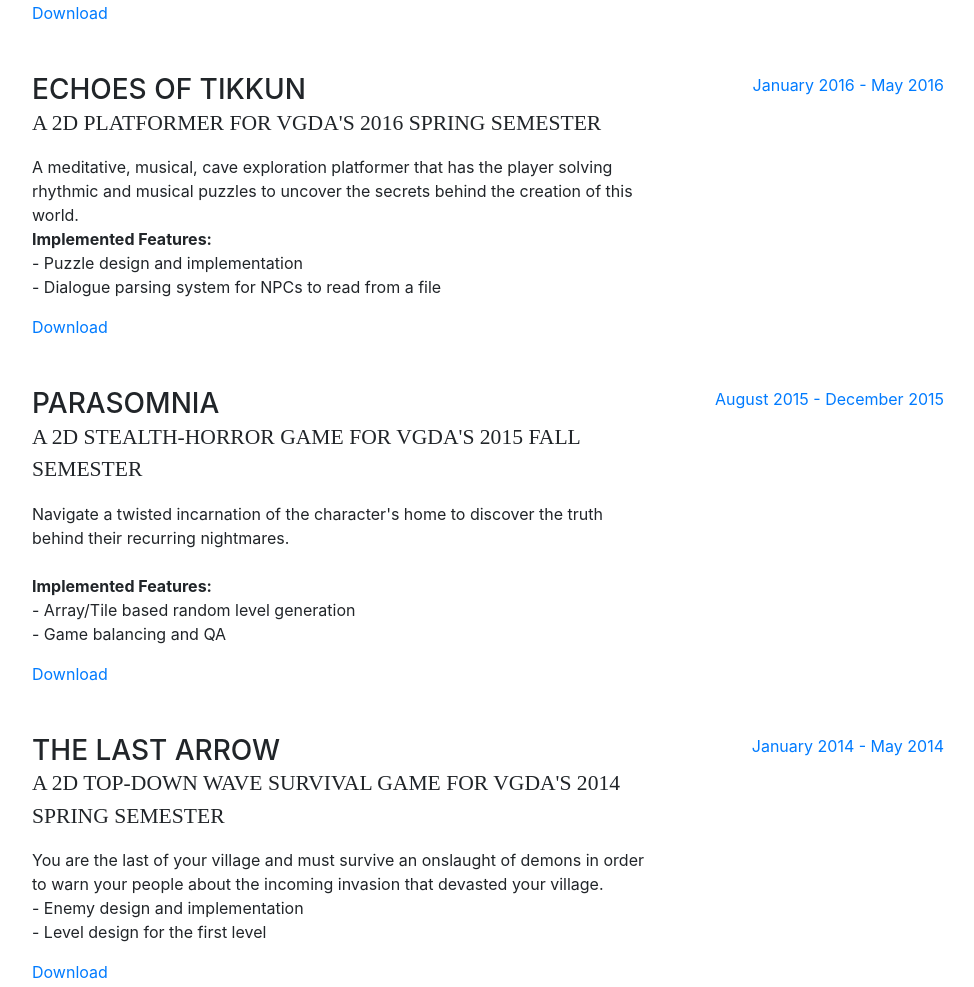
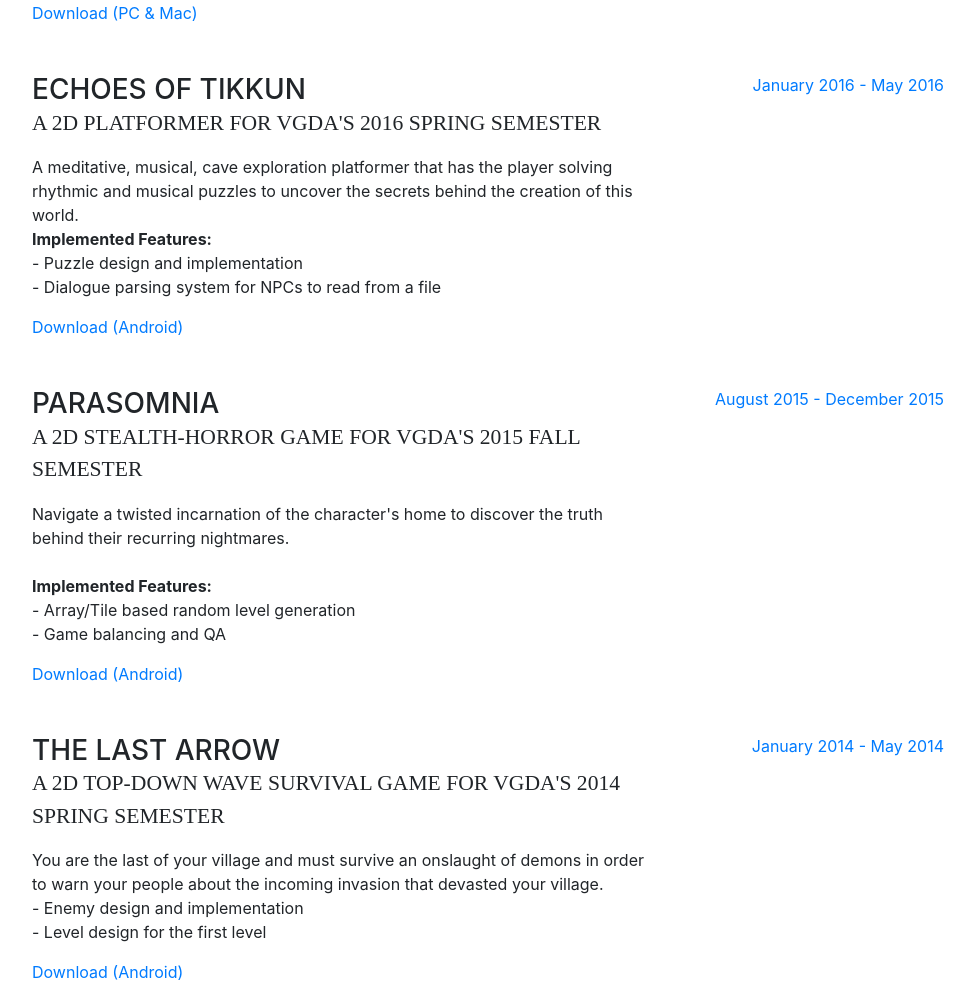
Before and after one commit to Requinn/Requinn.github.io, a website with bundled scripts: page index.html in a window 1280 px wide. Shown: the part 3313-4300 px from the top of the page, without its empty margins (288-1262 px from the left). Built offline with nearby package versions, Linux system fonts and the light colour scheme; a web font is replaced by a local one.

Commit message:
no message

```diff
--- a/index.html
+++ b/index.html
@@ -8,7 +8,7 @@
     <meta name="description" content="">
     <meta name="author" content="">
 
-    <title>Resume - Start Bootstrap Theme</title>
+    <title>Joel Lee's Portfolio</title>
 
     <!-- Bootstrap core CSS -->
     <link href="vendor/bootstrap/css/bootstrap.min.css" rel="stylesheet">
@@ -119,7 +119,7 @@
                 <br>- Extended game jam code to allow up to 4 players in local co-op
                 <br>- Created proper UI functionality to handle up to 4 players using any combination of mouse+keyboard and controllers
               </p>
-              <a href="https://www.google.com">Download</a>
+              <a href="Files/WhenWorldsCollides 0.1b.rar">Download</a>
             </div>
             <div class="resume-date text-md-right">
               <span class="text-primary">May 2018 - Present</span>
@@ -136,7 +136,7 @@
                 <br>- Created doors that react differently to the player vs NPCs
                 <br>-
               </p>
-              <a href="https://www.google.com">Download</a>
+              <a href="Files/Transfliction.zip">Download</a>
             </div>
             <div class="resume-date text-md-right">
               <span class="text-primary">January 2018</span>
@@ -161,7 +161,7 @@
                 <br>Level scripting
                 <br>- Physics based doors that can be opened with player input and closed with manual interaction
               </p>
-              <a href="https://www.google.com">Download</a>
+              <a href="https://vgda.itch.io/trash-panda">Download</a>
             </div>
             <div class="resume-date text-md-right">
               <span class="text-primary">August 2017 - March 2018</span>
@@ -181,7 +181,7 @@
                 <br>- Level design and level scripting
                 <br>- A basis for an objectives system for gameplay
               </p>
-              <a href="https://www.google.com">Download</a>
+              <a href="Files/Station Outbreak Build1.0.zip">Download</a>
             </div>
             <div class="resume-date text-md-right">
               <span class="text-primary">January 2017 - May 2017</span>
@@ -200,7 +200,7 @@
                 <br>- Hostile proximity mines
                 <br>- Laser walls that can be obstructed with physical objects
               </p>
-              <a href="https://www.google.com">Download</a>
+              <a href="https://vgda.itch.io/horizons-pull">Download (PC &amp Mac)</a>
             </div>
             <div class="resume-date text-md-right">
               <span class="text-primary">September 2016 - December 2016</span>
@@ -216,7 +216,7 @@
                 <br>- Puzzle design and implementation
                 <br>- Dialogue parsing system for NPCs to read from a file
               </p>
-            <a href="https://www.google.com">Download</a>
+            <a href="https://play.google.com/store/apps/details?id=com.VGDA.EchoesOfTikkun">Download (Android)</a>
             </div>
             <div class="resume-date text-md-right">
               <span class="text-primary">January 2016 - May 2016</span>
@@ -232,7 +232,7 @@
                 <br>- Array/Tile based random level generation
                 <br>- Game balancing and QA
               </p>
-            <a href="https://www.google.com">Download</a>
+            <a href="https://play.google.com/store/apps/details?id=com.VGDA.Parasomnia">Download (Android)</a>
             </div>
             <div class="resume-date text-md-right">
               <span class="text-primary">August 2015 - December 2015</span>
@@ -247,7 +247,7 @@
                 <br>- Enemy design and implementation
                 <br>- Level design for the first level
               </p>
-            <a href="https://www.google.com">Download</a>
+            <a href="https://play.google.com/store/apps/details?id=com.VGDA.lastArrow">Download (Android)</a>
             </div>
             <div class="resume-date text-md-right">
               <span class="text-primary">January 2014 - May 2014</span>
@@ -314,7 +314,7 @@
       <section class="resume-section p-3 p-lg-5 d-flex flex-column" id="interests">
         <div class="my-auto">
           <h2 class="mb-5">Interests</h2>
-          <p>When not developing games, I am most often found playing them and studying how mechanics are potentially implemented.</p>
+          <p>When not developing games, I am most often found playing them and studying how mechanics can be potentially implemented.</p>
           <p>Currently playing: Destiny 2, Warframe, Risk of Rain
         </div>
       </section>
```
Also changed, not shown: 3 other files.
